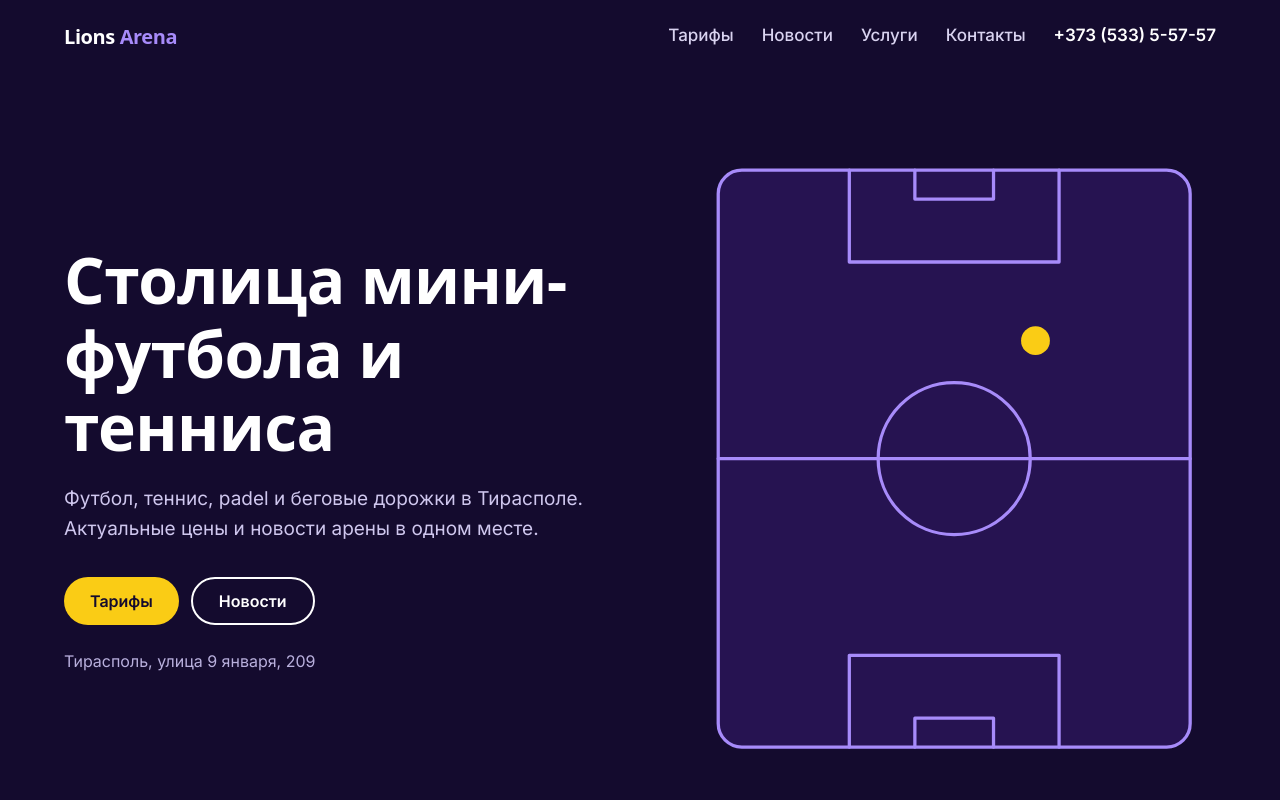
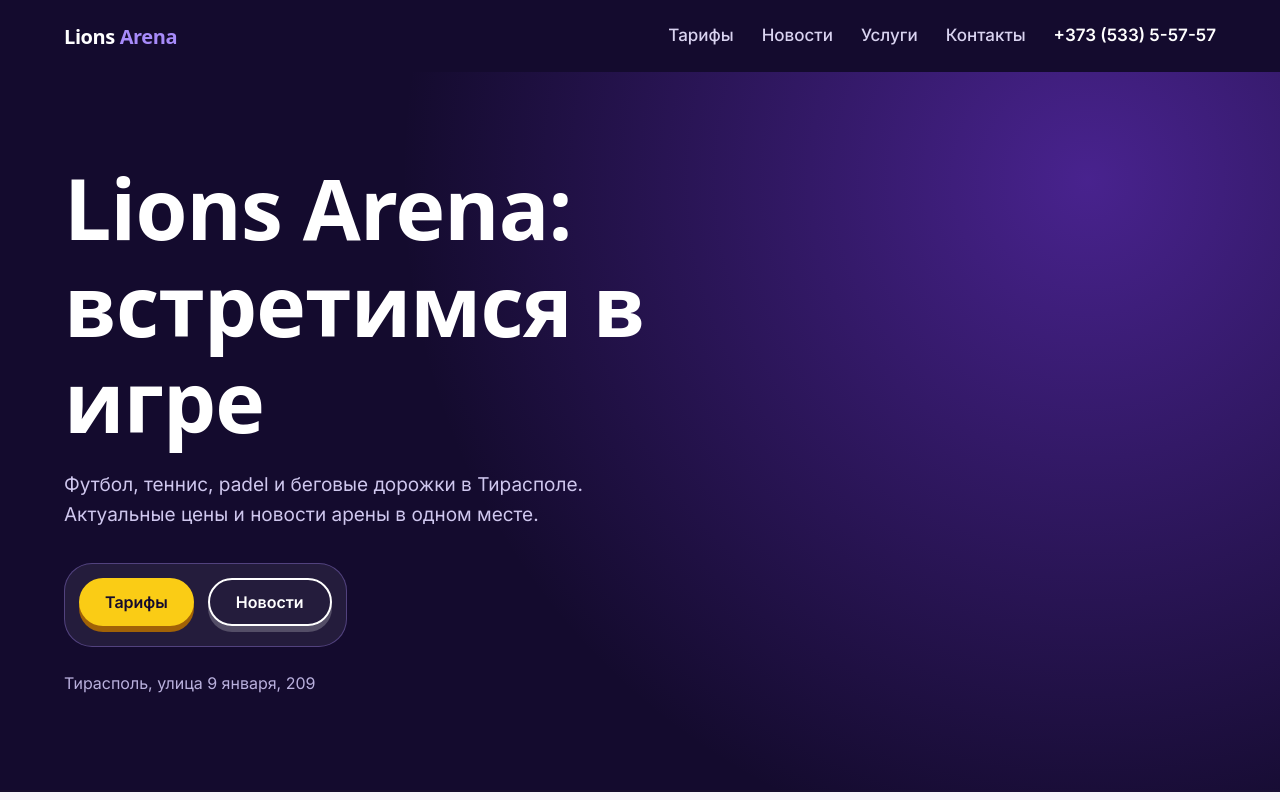
Before and after one commit to vasyagarga1331/LionsArena, a plain HTML site: page index.html in a window 1280 px wide. Shown: the top 800 px of the page. Drawn offline with Linux system fonts and the light colour scheme; a web font is replaced by a local one.

Commit message:
Add files via upload

```diff
--- a/index.html
+++ b/index.html
@@ -23,12 +23,13 @@ a{color:inherit}
 h1,h2,h3{font-family:var(--h);line-height:1.15;margin:0;letter-spacing:-.01em}
 h2{font-size:clamp(26px,4vw,40px);font-weight:800}
 p{margin:0}
-.btn{display:inline-flex;align-items:center;justify-content:center;min-height:48px;padding:0 26px;border-radius:999px;border:0;font:600 16px var(--b);text-decoration:none;cursor:pointer;background:var(--violet);color:#fff;transition:background .2s}
+.btn{display:inline-flex;align-items:center;justify-content:center;min-height:48px;padding:0 26px;border-radius:999px;border:0;font:600 16px var(--b);text-decoration:none;cursor:pointer;background:var(--violet);color:#fff;box-shadow:0 6px 0 #4c1d95;transition:background .2s,transform .1s,box-shadow .1s}
 .btn:hover{background:#6d28d9}
-.btn.ghost{background:transparent;border:2px solid #fff;color:#fff}
+.btn.ghost{background:transparent;border:2px solid #fff;color:#fff;box-shadow:0 6px 0 rgba(255,255,255,.22)}
 .btn.ghost:hover{background:rgba(255,255,255,.12)}
-.btn.sun{background:var(--sun);color:var(--ink)}
+.btn.sun{background:var(--sun);color:var(--ink);box-shadow:0 6px 0 #a16207}
 .btn.sun:hover{background:#fde047}
+.btn:active,.btn.sun:active,.btn.ghost:active{transform:translateY(4px);box-shadow:0 2px 0 rgba(0,0,0,.35)}
 .link{font-weight:600;color:var(--violet);text-underline-offset:4px}
 
 header{position:sticky;top:env(safe-area-inset-top,0px);z-index:50;background:var(--ink);color:#fff}
@@ -49,12 +50,14 @@ nav a:hover{color:#fff}
  nav a{display:block;padding:14px 0;border-bottom:1px solid #2d2358;font-size:18px}
 }
 
-.hero{background:var(--ink);color:#fff;overflow:hidden}
-.hero .wrap{display:grid;grid-template-columns:1.05fr .95fr;gap:48px;align-items:center;padding-top:72px;padding-bottom:88px}
+.hero{background:var(--ink);background-image:radial-gradient(circle at 85% 15%,rgba(124,58,237,.5),transparent 55%);color:#fff;overflow:hidden}
+.hero .wrap{padding-top:88px;padding-bottom:96px}
 .hero h1{font-size:clamp(34px,5.4vw,64px);font-weight:800}
 .hero .lead{margin-top:20px;font-size:19px;color:#cfc7ee;max-width:46ch}
-.hero .acts{margin-top:32px;display:flex;gap:12px;flex-wrap:wrap}
+.hero .acts{margin-top:32px;display:inline-flex;gap:14px;flex-wrap:wrap;padding:14px 14px 20px;border-radius:28px;background:rgba(255,255,255,.07);border:1px solid rgba(167,139,250,.35)}
 .hero .addr{margin-top:24px;color:#b9b0dd;font-size:16px}
+.slogan{font:600 clamp(18px,2.4vw,24px)/1.3 var(--h);color:var(--violet2);margin-bottom:20px}
+.hero h1{max-width:14ch;font-size:clamp(40px,7vw,84px)}
 .court{width:100%;height:auto;display:block}
 .court *{fill:none;stroke:var(--violet2);stroke-width:2.5;stroke-linecap:round;stroke-linejoin:round}
 .court .fill{fill:rgba(124,58,237,.18);stroke:none}
@@ -62,7 +65,7 @@ nav a:hover{color:#fff}
 .court .draw{stroke-dasharray:1;stroke-dashoffset:1;animation:draw 2.2s .2s ease-out forwards}
 @keyframes draw{to{stroke-dashoffset:0}}
 @media (prefers-reduced-motion:reduce){.court .draw{animation:none;stroke-dashoffset:0}html{scroll-behavior:auto}}
-@media (max-width:960px){.hero .wrap{grid-template-columns:1fr;padding-top:48px;padding-bottom:56px}.court-box{order:-1;max-width:380px}}
+@media (max-width:960px){.hero .wrap{padding-top:48px;padding-bottom:64px}}
 
 section{padding:96px 0}
 @media (max-width:700px){section{padding:56px 0}}
@@ -147,25 +150,13 @@ footer a:hover{color:#fff}
 <div class="hero">
  <div class="wrap">
   <div>
-   <h1>Столица мини-футбола и тенниса</h1>
+   <h1>Lions Arena: встретимся в игре</h1>
    <p class="lead">Футбол, теннис, padel и беговые дорожки в Тирасполе. Актуальные цены и новости арены в одном месте.</p>
    <div class="acts">
     <a class="btn sun" href="#tariffs">Тарифы</a>
     <a class="btn ghost" href="#news">Новости</a>
    </div>
    <p class="addr">Тирасполь, улица 9 января, 209</p>
-  </div>
-  <div class="court-box">
-   <svg class="court" viewBox="0 0 400 480" role="img" aria-label="Схема футбольного поля">
-    <rect class="fill" x="20" y="20" width="360" height="440" rx="18"/>
-    <rect class="draw" pathLength="1" x="20" y="20" width="360" height="440" rx="18"/>
-    <line class="draw" pathLength="1" x1="20" y1="240" x2="380" y2="240"/>
-    <circle class="draw" pathLength="1" cx="200" cy="240" r="58"/>
-    <path class="draw" pathLength="1" d="M120 20v70h160V20"/>
-    <path class="draw" pathLength="1" d="M120 460v-70h160v70"/>
-    <path class="draw" pathLength="1" d="M170 20v22h60V20M170 460v-22h60v22"/>
-    <circle class="ball" cx="262" cy="150" r="11"/>
-   </svg>
   </div>
  </div>
 </div>
@@ -210,7 +201,7 @@ footer a:hover{color:#fff}
     <span>Тирасполь, улица 9 января, 209</span>
     <a href="tel:+37353355757">+373 (533) 5-57-57</a>
     <a href="mailto:info@lionsarena.md">info@lionsarena.md</a>
-    <span><a class="link" href="https://lionsarena.md/map/">Показать на карте</a></span>
+    <span style="margin-top:8px"><a class="btn" href="https://lionsarena.md/map/">Показать на карте</a></span>
    </address>
   </div>
   <div class="map" role="img" aria-label="Расположение арены"><div><b>ул. 9 января, 209</b>Тирасполь</div></div>
@@ -220,7 +211,7 @@ footer a:hover{color:#fff}
 
 <footer>
  <div class="wrap">
-  <div><a class="logo" href="#top">Lions<span> Arena</span></a><p style="margin-top:12px">Спортивный комплекс в Тирасполе: мини-футбол, теннис, padel, беговые дорожки.</p></div>
+  <div><a class="logo" href="#top">Lions<span> Arena</span></a><p style="margin-top:12px;color:#a78bfa;font-weight:600">Lions Arena: встретимся в игре</p></div>
   <div><h4>Арена</h4><ul><li><a href="https://lionsarena.md/for-fans/">Посетителям</a></li><li><a href="https://lionsarena.md/rating/">Рейтинг</a></li><li><a href="https://lionsarena.md/careers/">Карьера</a></li><li><a href="https://lionsarena.md/lions-cafe/">Lions Cafe</a></li></ul></div>
   <div><h4>Ещё</h4><ul><li><a href="https://lionsarena.md/payments/">Оплата</a></li><li><a href="https://lionsarena.md/about-us/">СМИ о нас</a></li><li><a href="http://shop.lionsarena.md/">Магазин</a></li><li><a href="http://eng.lionsarena.md">English</a></li></ul></div>
   <div><h4>Соцсети</h4><ul><li><a href="http://www.instagram.com/lions__arena/">Instagram</a></li><li><a href="https://www.facebook.com/profile.php?id=100044343871644">Facebook</a></li></ul></div>
@@ -285,7 +276,7 @@ var NEWS = [
   t.addEventListener('keydown',function(e){var k=e.key==='ArrowRight'?1:e.key==='ArrowLeft'?-1:0;if(k){var j=(i+k+tb.length)%tb.length;show(j);tb[j].focus()}});
  });
  var f=document.getElementById('pfoot');
- f.innerHTML=(PRICES_UPDATED?'<span>Цены обновлены: '+esc(PRICES_UPDATED)+'</span>':'')+'<a class="link" href="https://lionsarena.md/payments/">Как оплатить</a><a class="link" href="tel:+37353355757">+373 (533) 5-57-57</a>';
+ f.innerHTML=(PRICES_UPDATED?'<span>Цены обновлены: '+esc(PRICES_UPDATED)+'</span>':'')+'<a class="btn" href="https://lionsarena.md/payments/">Как оплатить</a><a class="link" href="tel:+37353355757">+373 (533) 5-57-57</a>';
 
  var m=NEWS.filter(function(x){return x.main})[0]||NEWS[0],rest=NEWS.filter(function(x){return x!==m});
  var ft=document.getElementById('feat');ft.href=m.url;
```
